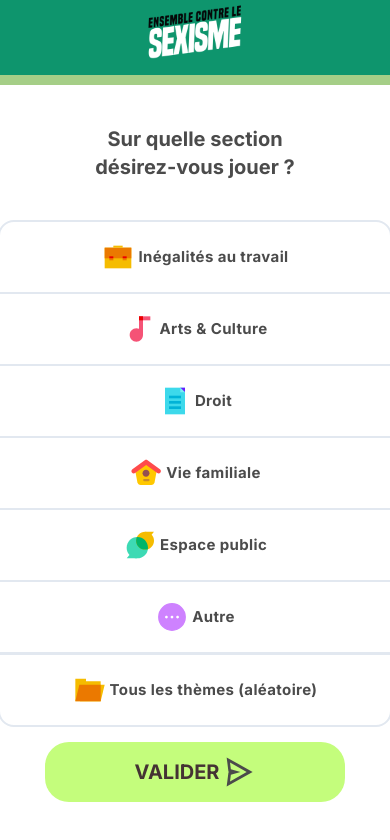
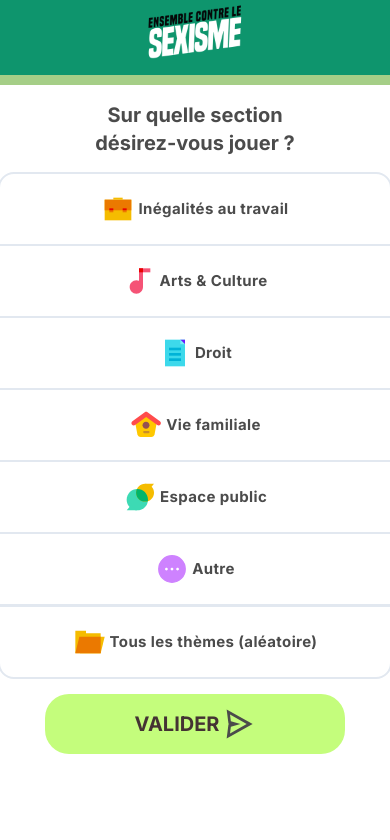
Before and after one commit to paul-rou/ecls-quiz, a Next.js app: page /home in a window 390 px wide. Shown: the top 840 px of the page. Built offline with nearby package versions, Linux system fonts and the light colour scheme.

Commit message:
[FIX] Add coherent responsiveness between map choice screen and quiz wrapper

```diff
--- a/src/components/mapChoice/MapChoice.tsx
+++ b/src/components/mapChoice/MapChoice.tsx
@@ -63,7 +63,7 @@ const MapChoice = () => {
 
   return (
     <div className="flex flex-col items-center text-center mx-20">
-      <h1 className="text-[#4B4B4B] font-bold text-xl my-10">
+      <h1 className="text-[#4B4B4B] font-bold text-xl md:my-10 my-4">
         Sur quelle section désirez-vous jouer ?
       </h1>
 
--- a/src/components/quizElements/quizWrapper/QuizWrapper.tsx
+++ b/src/components/quizElements/quizWrapper/QuizWrapper.tsx
@@ -81,7 +81,7 @@ const QuizWrapper = ({
   return (
     <div className="flex flex-col items-center text-center md:mx-20 mx-3">
       {!quizState.isCompleted ? (
-        <h1 className="text-[#4B4B4B] font-bold md:text-xl text-lg md:my-10 mt-3 mb-2">
+        <h1 className="text-[#4B4B4B] font-bold md:text-xl text-lg md:my-10 my-4">
           {question.question}
         </h1>
       ) : (
```
